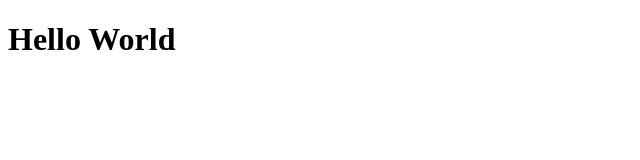
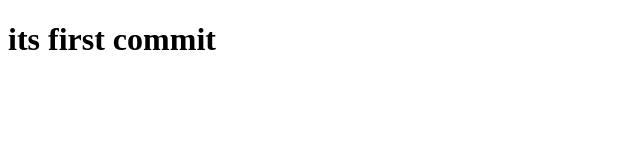
Before and after one commit to Robin-choudhary/all-, a plain HTML site: page index.html in a window 1280 px wide. Shown: the whole page, without its empty margins (0-640 px from the left). Drawn offline with Linux system fonts and the light colour scheme.

Commit message:
this is second commit

```diff
--- a/index.html
+++ b/index.html
@@ -7,6 +7,8 @@
     <title>Document</title>
 </head>
 <body>
-   <h1>Hello World</h1>
+	<h1>its first commit</h1>
+
+
 </body>
 </html>
```
